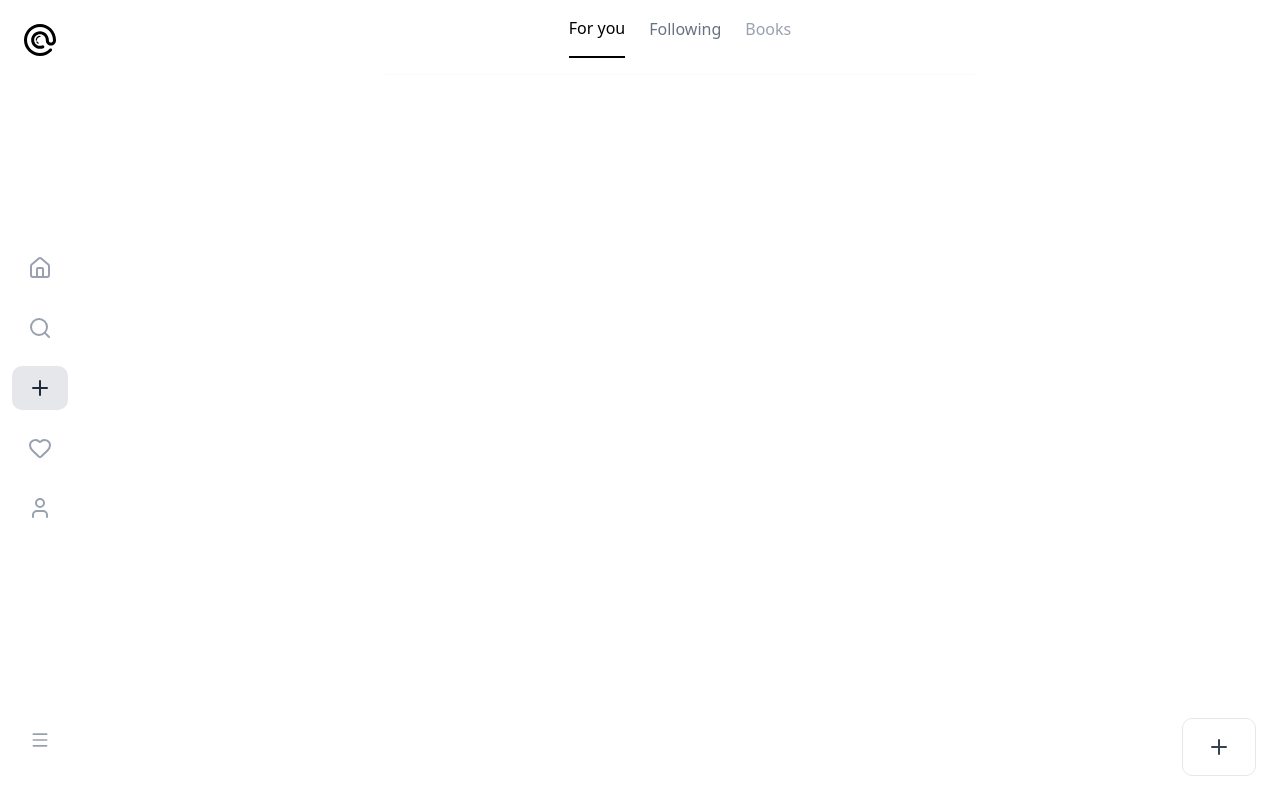
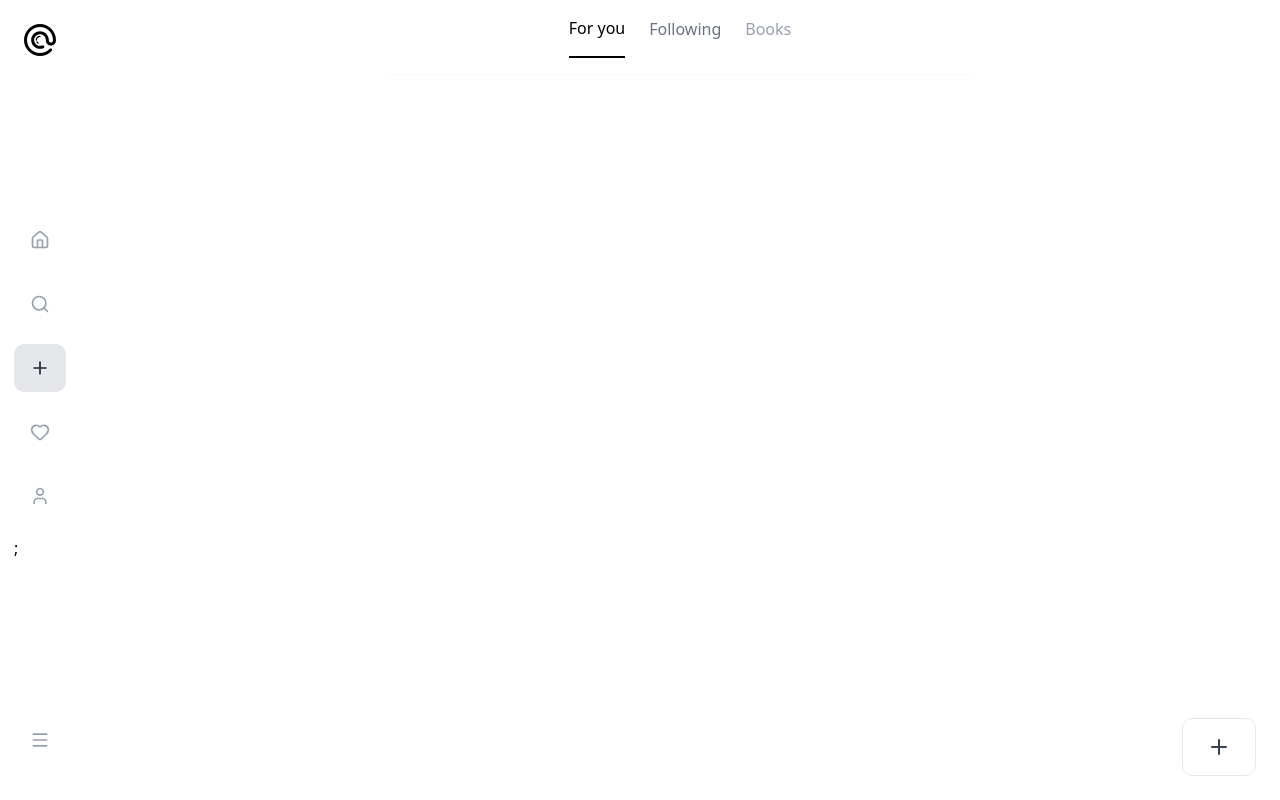
Before and after one commit to goutamiydamodar7-lab/looom-frontend, a React (Vite) app: page / in a window 1280 px wide. Built offline with nearby package versions, Linux system fonts and the light colour scheme.

Commit message:
completed

```diff
--- a/package.json
+++ b/package.json
@@ -17,6 +17,7 @@
     "lucide-react": "^0.562.0",
     "react": "^19.2.0",
     "react-dom": "^19.2.0",
+    "react-router-dom": "^7.13.0",
     "tailwind-merge": "^3.4.0",
     "tailwindcss": "^4.1.18"
   },
--- a/src/App.jsx
+++ b/src/App.jsx
@@ -1,62 +1,11 @@
-import {
-  HeartIcon,
-  HomeIcon,
-  MenuIcon,
-  PlusIcon,
-  SearchIcon,
-  UserIcon,
-} from "lucide-react";
-
-import LooomLogo from "./assets/looom-logo.svg";
+import { PlusIcon, Sidebar } from "lucide-react";
+import SidebarNav from "./components/sidebar-nav";
 
 function App() {
   return (
     <div className="flex min-h-screen bg-white text-black">
       {/* 1. Left Sidebar */}
-      <nav className="fixed left-0 top-0 flex h-full w-20 flex-col items-center justify-between pt-6 pb-10">
-        <a href="/" className="cursor-pointer">
-          <img src={LooomLogo} alt="logo" className="w-8 h-8 fill-black" />
-        </a>
-        <div className="flex flex-col gap-4">
-          <div className="hover:bg-gray-200 px-4 py-2.5 rounded-lg transition-all duration-150 cursor-pointer group">
-            <HomeIcon
-              className="text-gray-400 group-hover:text-black transition-colors duration-100"
-              size={24}
-            />
-          </div>
-
-          <div className="hover:bg-gray-200 px-4 py-2.5 rounded-lg transition-all duration-150 cursor-pointer group">
-            <SearchIcon
-              className="text-gray-400 group-hover:text-black transition-colors duration-100"
-              size={24}
-            />
-          </div>
-          <div className="bg-gray-200 px-4 py-2.5 rounded-lg transition-all duration-150 cursor-pointer group">
-            <PlusIcon
-              className="text-gray-800 group-hover:text-black transition-colors duration-100"
-              size={24}
-            />
-          </div>
-          <div className="hover:bg-gray-200 px-4 py-2.5 rounded-lg transition-all duration-150 cursor-pointer group">
-            <HeartIcon
-              className="text-gray-400 group-hover:text-black transition-colors duration-100"
-              size={24}
-            />
-          </div>
-          <div className="hover:bg-gray-200 px-4 py-2.5 rounded-lg transition-all duration-150 cursor-pointer group">
-            <UserIcon
-              className="text-gray-400 group-hover:text-black transition-colors duration-100"
-              size={24}
-            />
-          </div>
-        </div>
-        <div className="hover:bg-gray-200 px-4 py-2.5 rounded-lg transition-all duration-150 cursor-pointer group">
-          <MenuIcon
-            className="text-gray-400 group-hover:text-black transition-colors duration-100"
-            size={20}
-          />
-        </div>
-      </nav>
+      <SidebarNav />
 
       {/* 2. Main Feed Container */}
       <main className="flex-1 ml-20 flex justify-center">
--- /dev/null
+++ b/src/components/sidebar-nav.jsx
@@ -0,0 +1,51 @@
+import React from "react";
+import { MenuIcon } from "lucide-react";
+
+import LooomLogo from "../assets/looom-logo.svg";
+import { NAV_MENU_ITEMS } from "@/constants";
+
+const NAV_ITEM_BASE =
+  "px-4 py-3.5 rounded-lg transition-all duration-150 cursor-pointer group";
+
+const NAV_ITEM_HOVER = "hover:bg-gray-200";
+
+const ICON_BASE = "transition-colors duration-100";
+
+const NAV_ICON_INACTIVE = "text-gray-400 group-hover:text-black";
+const NAV_ICON_ACTIVE = "text-gray-800 group-hover:text-black";
+
+const SidebarNav = () => {
+  return (
+    <nav className="fixed left-0 top-0 flex h-full w-20 flex-col items-center justify-between pt-6 pb-10">
+      <a href="/" className="cursor-pointer">
+        <img src={LooomLogo} alt="logo" className="w-8 h-8 fill-black" />
+      </a>
+      <div className="flex flex-col gap-4">
+        {NAV_MENU_ITEMS.map((menuItem, index) => {
+          const { Icon, active } = menuItem;
+
+          return (
+            <div
+              key={index}
+              className={`${NAV_ITEM_BASE}, ${active ? "bg-gray-200" : NAV_ITEM_HOVER}`}
+            >
+              <Icon
+                size={20}
+                className={`${ICON_BASE} ${active ? NAV_ICON_ACTIVE : NAV_ICON_INACTIVE}`}
+              />
+            </div>
+          );
+        })}
+        ;
+      </div>
+      <div className=" hover:bg-gray-200 px-4 py-2.5 rounded-lg transition-all duration-150 cursor-pointer group">
+        <MenuIcon
+          className="text-gray-400 group-hover:text-black transition-colors duration-100"
+          size={20}
+        />
+      </div>
+    </nav>
+  );
+};
+
+export default SidebarNav;
--- /dev/null
+++ b/src/constants.js
@@ -0,0 +1,15 @@
+import {
+    HeartIcon,
+    HomeIcon,
+    PlusIcon,
+    SearchIcon,
+    UserIcon,
+} from "lucide-react";
+
+export const NAV_MENU_ITEMS = [
+    { Icon: HomeIcon, active: false },
+    { Icon: SearchIcon, active: false },
+    { Icon: PlusIcon, active: true },
+    { Icon: HeartIcon, active: false },
+    { Icon: UserIcon, active: false },
+];
```
Also changed, not shown: 1 other file (tests, documents, lock files or other folders).
